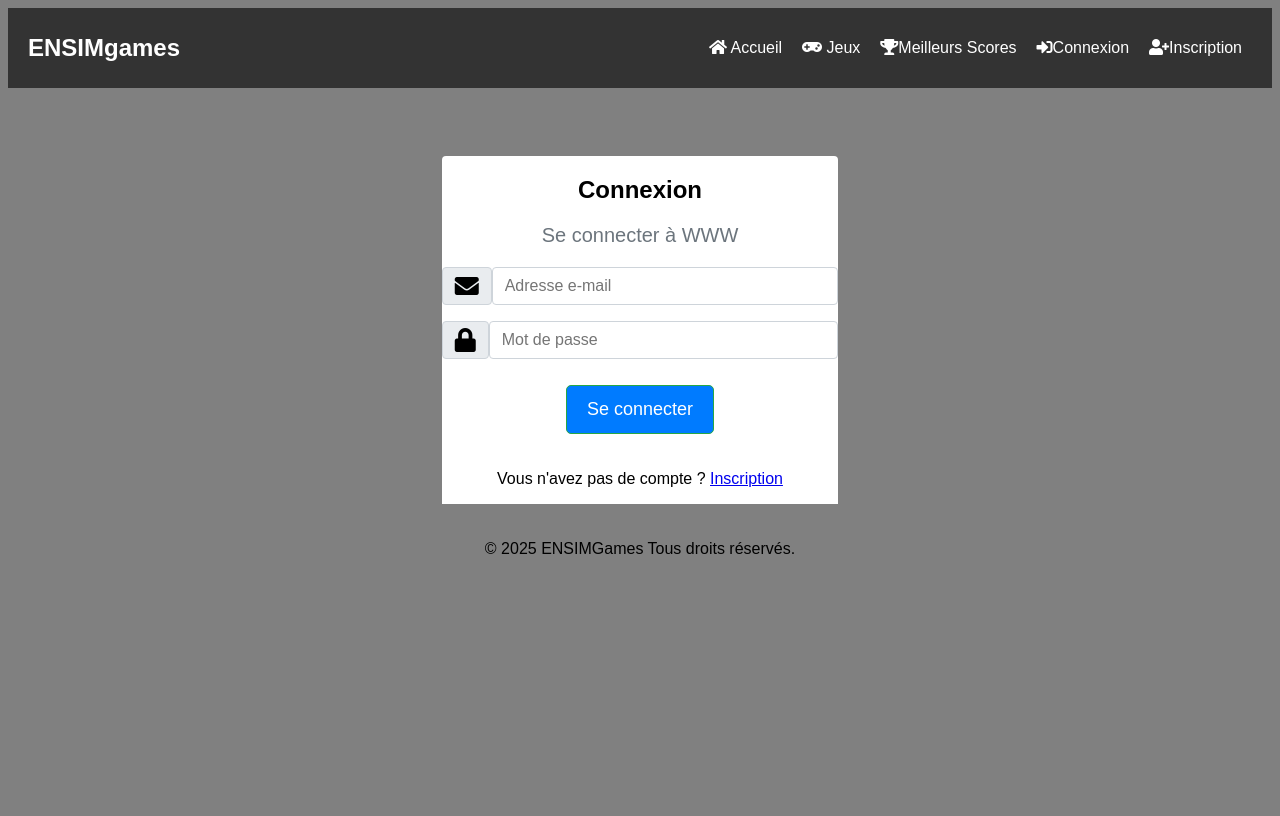
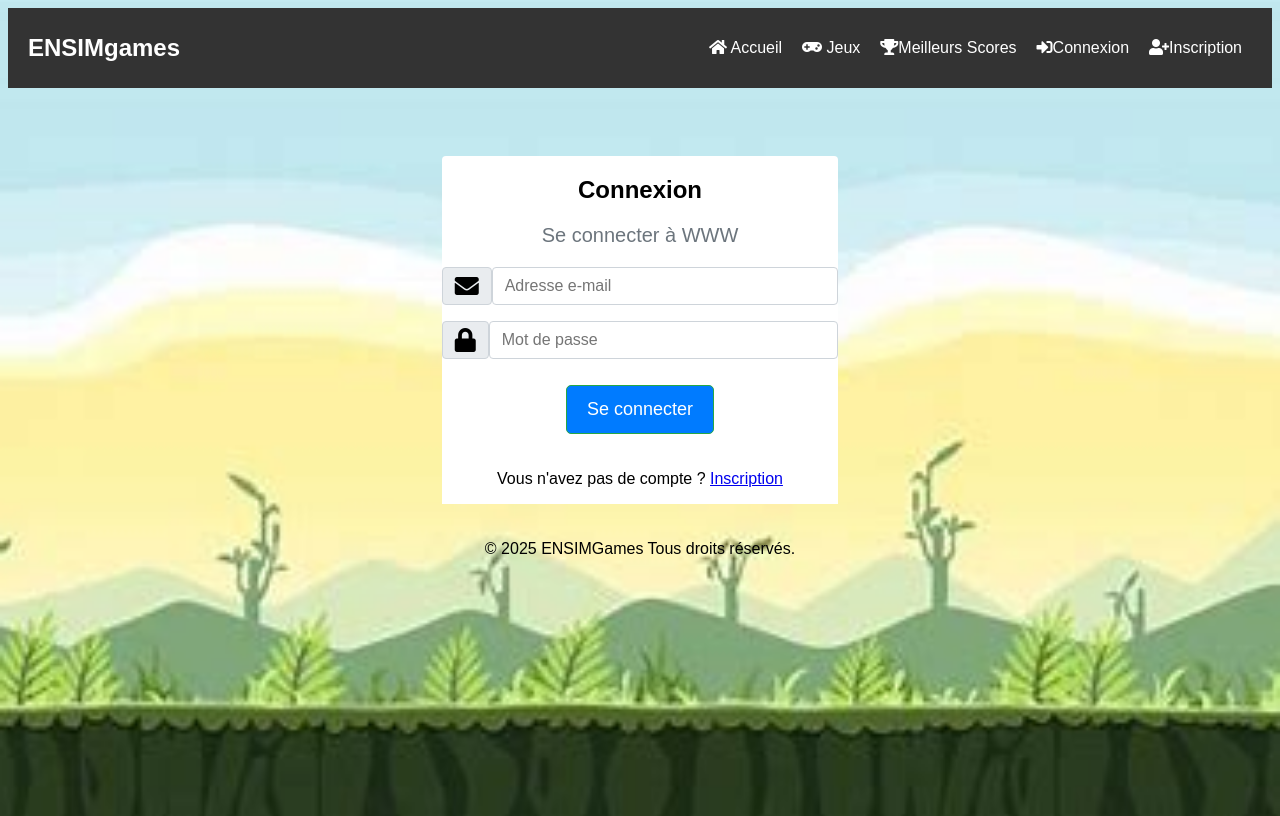
Before and after one commit to dylanmarty/ProgramationWeb, a PHP site: page /connexion.php in a window 1280 px wide. Run offline with PHP 8.4, Linux system fonts and the light colour scheme.

Commit message:
modification fond

```diff
--- a/CSS/style.css
+++ b/CSS/style.css
@@ -1,7 +1,10 @@
 body {
   font-family: Arial, sans-serif;
   text-align: center;
-  background-color: gray;
+  background-image: url('../img/background.jpg');
+  background-size: cover;
+  background-repeat: no-repeat;
+  background-position: center;
   flex-direction: column;
   align-items: center;
   justify-content: center;
--- a/ConfigBaseDonnees.php
+++ b/ConfigBaseDonnees.php
@@ -3,4 +3,4 @@
 $host = "localhost"; // ou l'adresse du serveur de la base de données
 $dbname = "jeux_videos";
 $username = "root";
-$password = "";
+$password = "toto";
```
